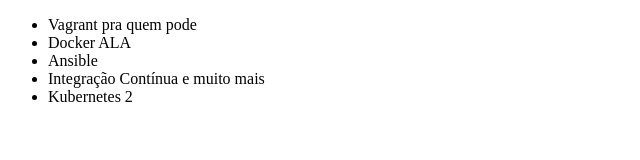
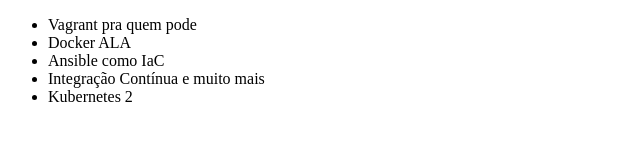
Before and after one commit to systemdev/gitlab, a plain HTML site: page index.html in a window 1280 px wide. Shown: the full height of the page, 0-640 px from the left. Drawn offline with Linux system fonts and the light colour scheme.

Commit message:
Mudando titulo Ansible

```diff
--- a/index.html
+++ b/index.html
@@ -8,7 +8,7 @@
     <ul>
         <li>Vagrant pra quem pode</li>
         <li>Docker ALA</li>
-        <li>Ansible</li>
+        <li>Ansible como IaC</li>
         <li>Integração Contínua e muito mais</li>
 	<li>Kubernetes 2</li>
     </ul>
```
